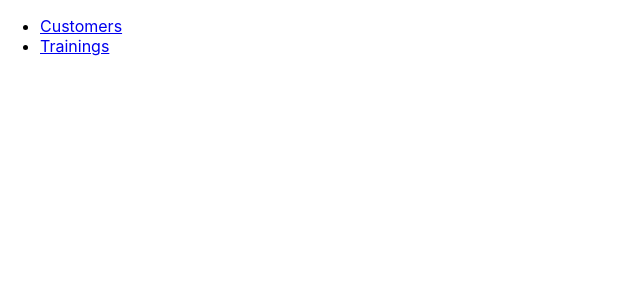
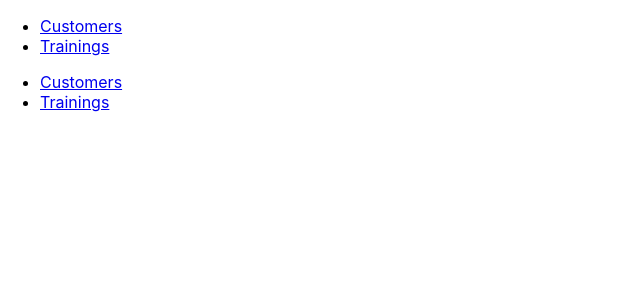
Before and after one commit to rottabonus/mobiiliohjelmointi, a React (Create React App) app: page / in a window 1280 px wide. Shown: the top 300 px of the page, without its empty margins (0-640 px from the left). Built offline with nearby package versions, Linux system fonts and the light colour scheme; no server answers.

Commit message:
RefactoredFrontpageUsingHooks

```diff
--- a/src/App.js
+++ b/src/App.js
@@ -1,11 +1,15 @@
 import React, { Component } from 'react';
 import Frontpage from './pages/Frontpage'
+import Hookpage from './pages/Hookpage'
 
 class App extends Component {
 
   render() {
     return (
+      <div>
     <Frontpage />
+    <Hookpage />
+    </div>
     );
   }
 }
--- a/src/pages/Frontpage.js
+++ b/src/pages/Frontpage.js
@@ -20,6 +20,7 @@ class Frontpage extends Component {
     return (
       <Router>
       <div>
+
       <div>
       <ul>
       <li><Link to="/customers">Customers</Link></li>
@@ -31,6 +32,7 @@ class Frontpage extends Component {
         <Route path="/customers" render={() => <Table headers={this.state.customerHeaders} data={this.state.customers}/>}/>
         <Route path="/trainings" render={() => <Table headers={this.state.trainingHeaders} data={this.state.trainings}/>}/>
       </div>
+
       </div>
       </Router>
     );
--- /dev/null
+++ b/src/pages/Hookpage.js
@@ -0,0 +1,42 @@
+import React, { useState, useEffect } from 'react';
+import Table from '../components/Table'
+import customerService from '../services/customers'
+import trainingService from '../services/trainings'
+import { BrowserRouter as Router, Route, Link } from "react-router-dom";
+
+const Hookpage = () => {
+  const [customers, setCustomers] = useState([])
+  const [trainings, setTrainings] = useState([])
+  const [customerHeaders, setCustomerHeaders] = useState(['Firstname', 'Lastname', 'Email'])
+  const [trainingHeaders, setTrainingHeaders] = useState(['Date', 'Duration', 'Activity'])
+
+  const fetchData = async () => {
+    const customers = await customerService.fetchAll()
+    const trainings = await trainingService.fetchAll()
+    setCustomers(customers)
+    setTrainings(trainings)
+  }
+
+   useEffect(() => {
+    fetchData()
+  }, [])
+
+  return (
+  <Router>
+    <div>
+      <div>
+        <ul>
+          <li><Link to="/customers">Customers</Link></li>
+          <li><Link to="/trainings">Trainings</Link></li>
+        </ul>
+      </div>
+    <div>
+      <Route path="/customers" render={() => <Table headers={customerHeaders} data={customers}/>}/>
+      <Route path="/trainings" render={() => <Table headers={trainingHeaders} data={trainings}/>}/>
+    </div>
+    </div>
+  </Router>
+  );
+}
+
+export default Hookpage
```
